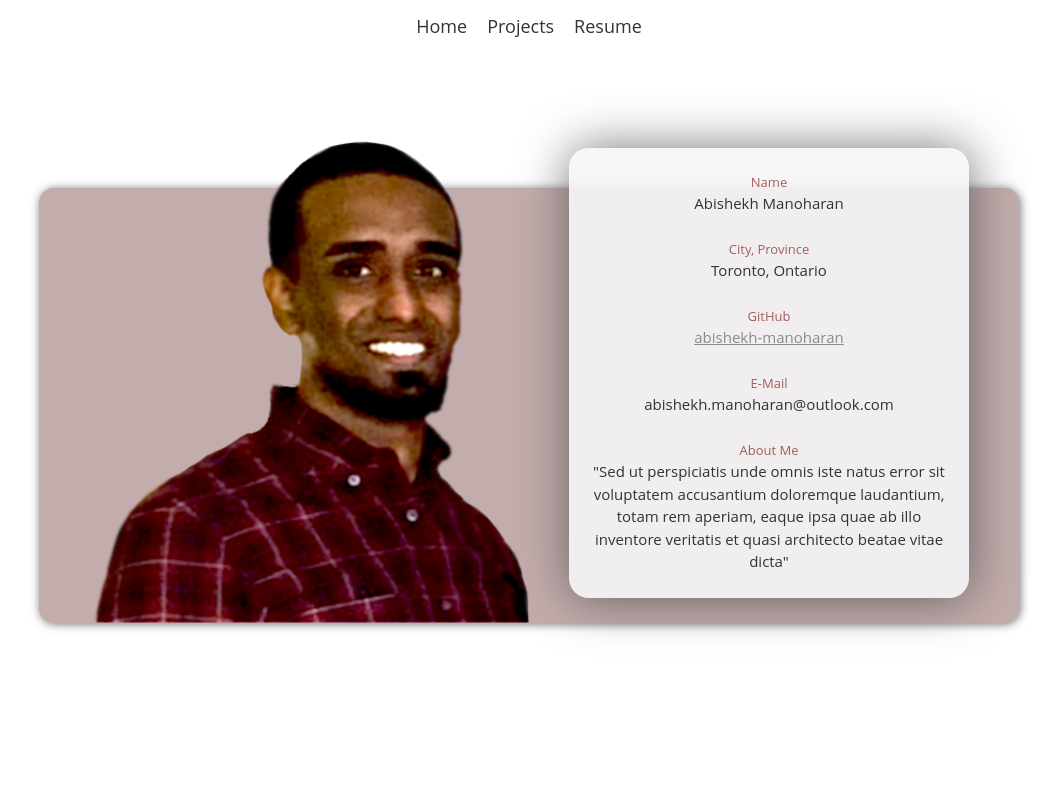
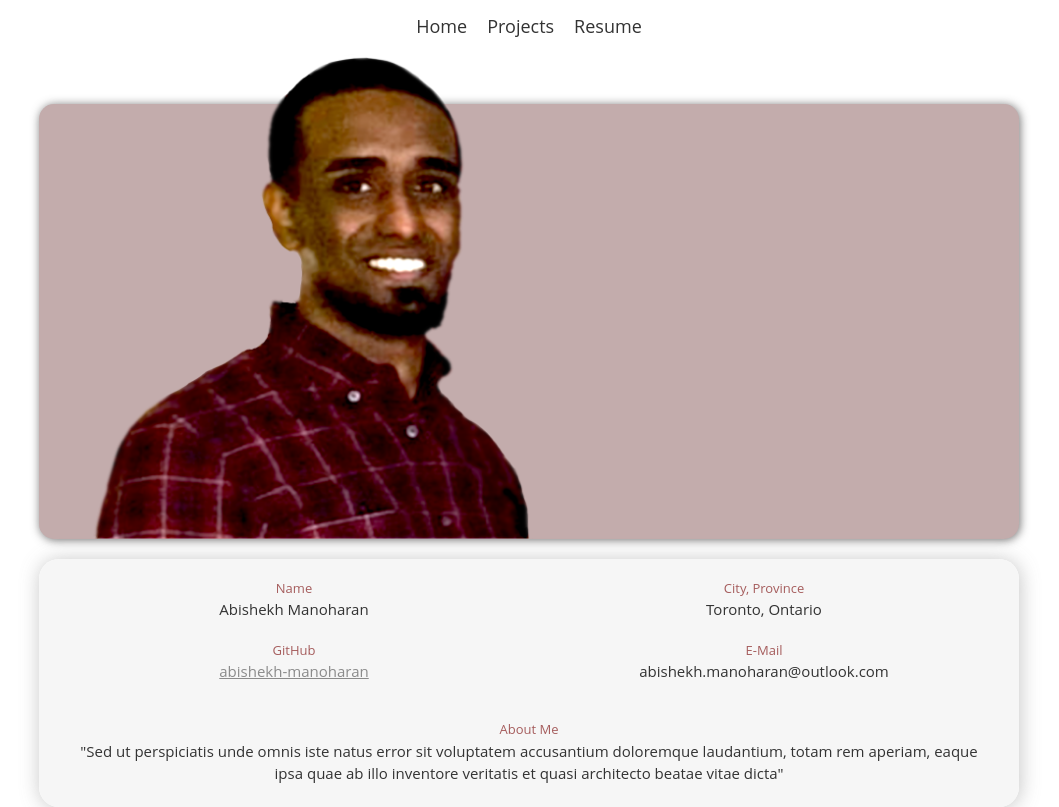
Before and after one commit to abishekh-manoharan/portfolio-website, a React (Create React App) app: page / in a window 1280 px wide. Shown: the whole page, without its empty margins (111-1170 px from the left). Built offline with nearby package versions, Linux system fonts and the light colour scheme.

Commit message:
updated home layout

```diff
--- a/public/index.css
+++ b/public/index.css
@@ -311,21 +311,43 @@ body {
     /* box-shadow: 15px 15px 50px rgba(81, 80, 80, 0.817); */
 }
 
+
+.profile-layout {
+    display: flex;
+    margin-top: 100px;
+    flex-direction: column;
+    gap: 20px;
+}
+
 .profile-info {
     z-index: 2;
-    position: absolute;
+    /* position: absolute; */
     top: 30px;
     right: 50px;
-    width: 400px;
-    height: 450px;
+    width: 980px;
     background-color: #f6f6f6e6;
     border-radius: 20px;
-    box-shadow: 1px 1px 50px rgba(81, 80, 80, 0.817);
+    box-shadow: 1px 1px 20px rgba(184, 184, 184, 0.817);
     text-align: center;
 
-    display: flex;
-    flex-direction: column;
-    justify-content: space-evenly;
+    /* display: flex;
+    flex-direction: row;
+    flex-wrap: wrap;
+    gap: 300px;
+    justify-content: space-evenly; */
+
+    display: grid;
+    row-gap: 20px;
+    padding: 20px;;
+    grid-template-columns: 1fr 1fr;
+    grid-template-rows: 1fr 1fr 2fr;
+    grid-row: 1/4;
+    align-items: center;
+}
+
+.profile-info-component:nth-of-type(5) {
+    margin-top: 16px;
+    grid-column: 1/3;
 }
 
 .info {
--- a/src/components/HomePage.js
+++ b/src/components/HomePage.js
@@ -37,9 +37,11 @@ function HomePage({ setContent }) {
                 </div>
 
                 <div class="profile-layout">
+                    <div class="profile-container">
+                        <img src={profilePic} class="profilePic" alt="portfolio profile pic" />
+                        <div class="profile-background"></div>
+                    </div>
 
-
-                    <div class="profile-container">
                     <div class="profile-info">
                         <div class="profile-info-component">
                             <div class="project-subheading">
@@ -82,27 +84,6 @@ function HomePage({ setContent }) {
                             </div>
                         </div>
                     </div>
-
-                        <img src={profilePic} class="profilePic" alt="portfolio profile pic" />
-                        <div class="profile-background"></div>
-                    </div>
-
-
-                    {/* <div class="home-site-nav">
-                    <a class="home-site-nav-component">
-                        <div class="project-subheading" style={style}><i>Projects</i></div>
-                        <img src={projectsLogo} class="home-site-nav-img" onClick={() => { setContent('projects') }}></img>
-                    </a>
-                    <a class="home-site-nav-component">
-                        <div class="project-subheading" style={style}><i>Download Resume</i></div>
-                        <img src={resumeLogo} class="home-site-nav-img"></img>
-                    </a>
-                    <a class="home-site-nav-component" onClick={openContactHandler}>
-                        <div class="project-subheading" style={style}><i>Contact Me</i></div>
-                        <img src={contactLogo} class="home-site-nav-img"></img>
-                    </a>
-                </div> */}
-
                 </div>
                 <br></br>
             </div>
```
Also changed, not shown: src/images/layers.svg (added). Lines whose indentation alone changed are shown as unchanged.
